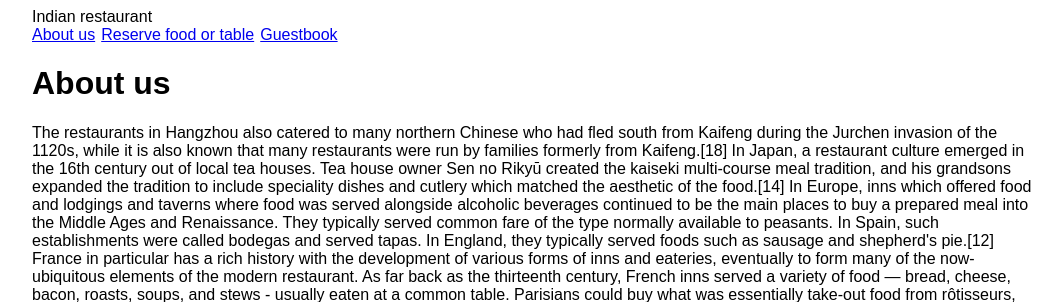
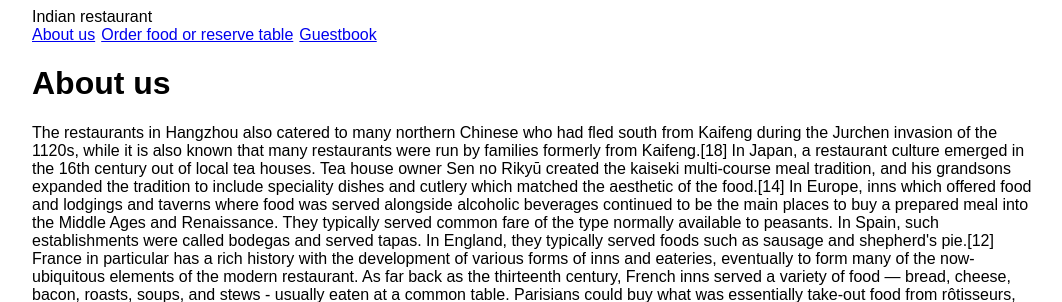
Before and after one commit to tgilvonas/bots-honeypot, a PHP site: page / in a window 1280 px wide. Shown: the top 302 px of the page, without its empty margins (108-1170 px from the left). Run offline with PHP 8.4, Linux system fonts and the light colour scheme.

Commit message:
Work in progress

```diff
--- a/partials/header.php
+++ b/partials/header.php
@@ -5,8 +5,8 @@
 	<a href="/">
 		About us
 	</a>
-	<a href="/reserve-food-or-table.php">
-		Reserve food or table
+	<a href="/order-food-or-table.php">
+		Order food or reserve table
 	</a>
 	<a href="/guestbook.php">
 		Guestbook
```
Also changed, not shown: order-food-or-table.php (renamed from reserve-food-or-table.php, +7 -1 lines).
